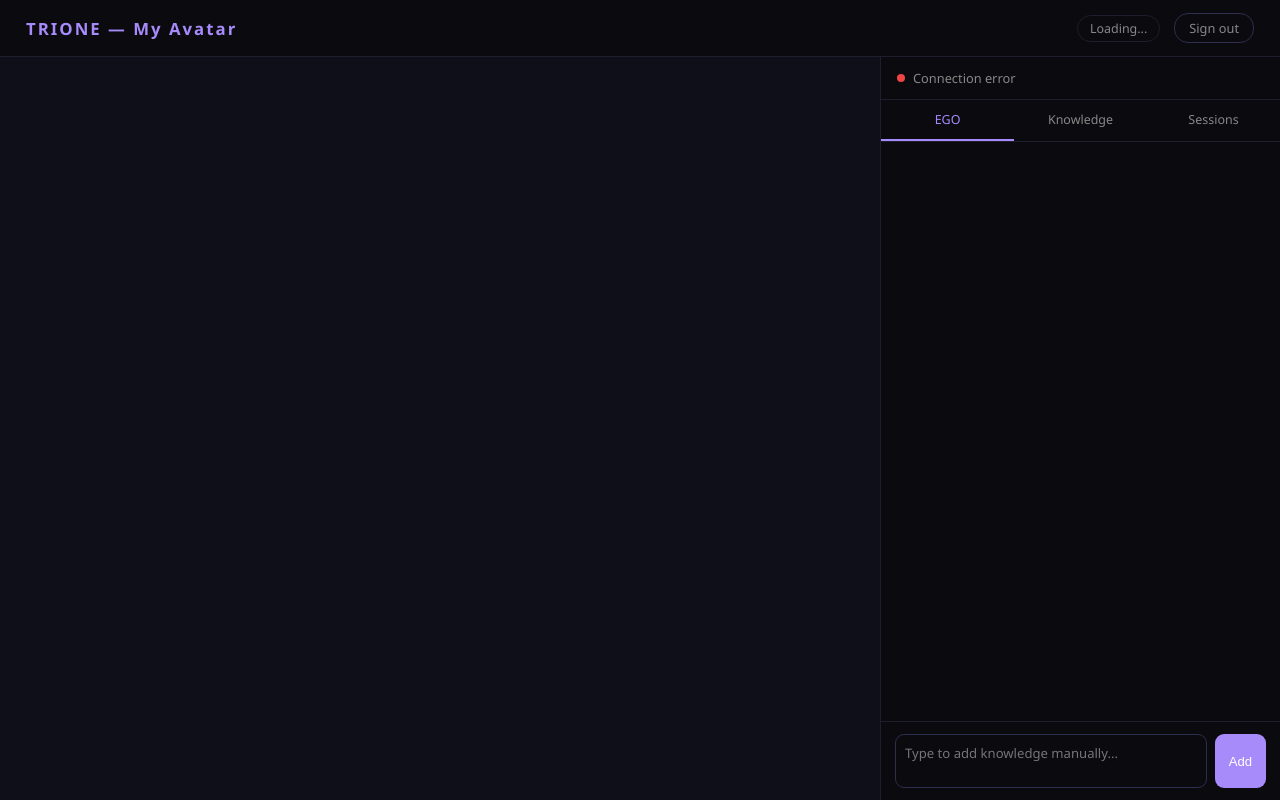
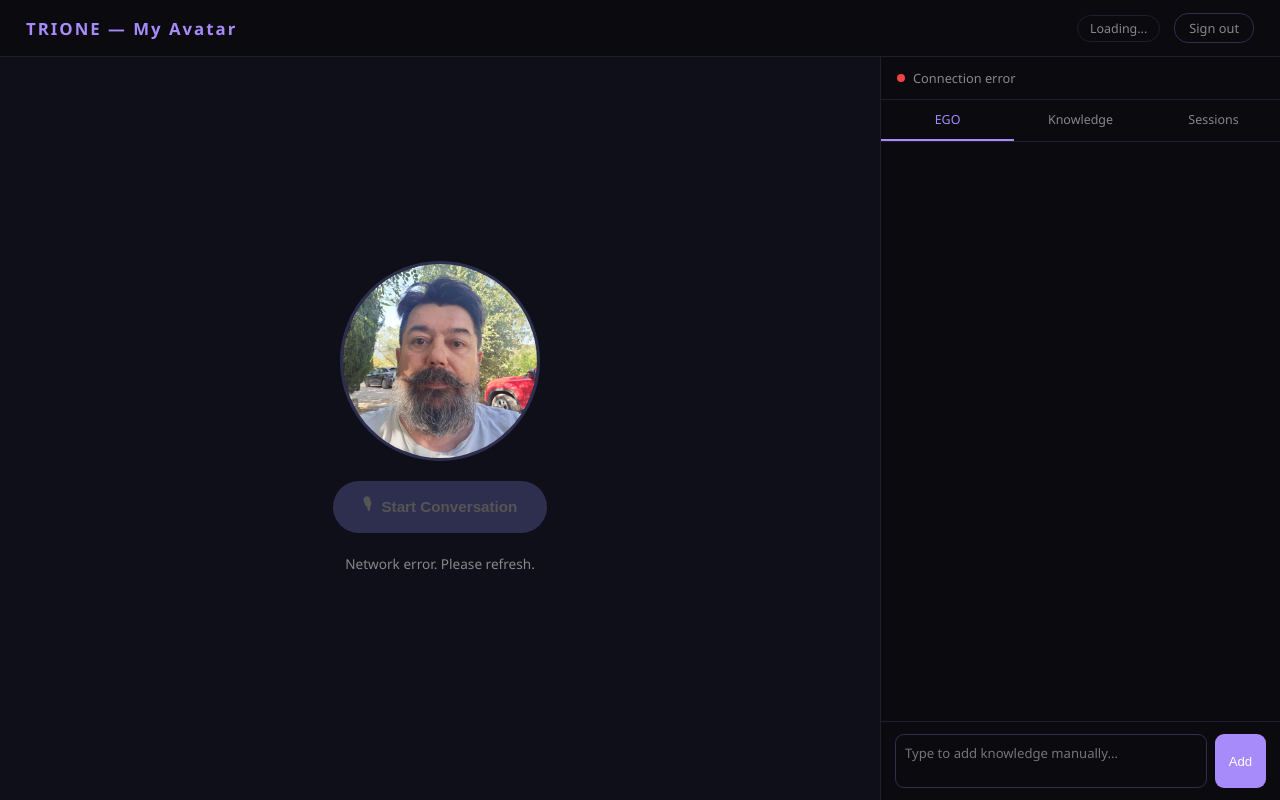
Before and after one commit to kanchang12/avatardemo, a Flask app: page /customer/ in a window 1280 px wide. Run offline with Flask 3, Linux system fonts and the light colour scheme; the visitor is signed in with stand-in values (Sample User, id 1); some libraries are stand-ins or nearby versions.

Commit message:
Update index.html

```diff
--- a/templates/customer/index.html
+++ b/templates/customer/index.html
@@ -13,7 +13,18 @@ nav h1{color:#a78bfa;font-size:1.05rem;letter-spacing:2px;flex:1}
 nav a{color:#888;font-size:0.8rem;text-decoration:none;padding:5px 14px;border:1px solid #2e2e4e;border-radius:14px}
 nav a:hover{border-color:#a78bfa;color:#a78bfa}
 .layout{display:flex;flex:1;overflow:hidden;height:calc(100vh - 50px)}
-.vpanel{flex:1;background:#0f0f1a;position:relative;display:flex;align-items:center;justify-content:center;min-height:0}
+.vpanel{flex:1;background:#0f0f1a;position:relative;display:flex;flex-direction:column;align-items:center;justify-content:center;gap:20px}
+.avatar-ring{width:200px;height:200px;border-radius:50%;border:3px solid #2e2e4e;overflow:hidden;position:relative;flex-shrink:0}
+.avatar-ring img{width:100%;height:100%;object-fit:cover;display:block}
+.avatar-ring .pulse{position:absolute;inset:0;border-radius:50%;border:3px solid #a78bfa;opacity:0;pointer-events:none}
+.avatar-ring.speaking .pulse{animation:pulse 1.2s ease-in-out infinite}
+@keyframes pulse{0%{transform:scale(1);opacity:0.8}100%{transform:scale(1.2);opacity:0}}
+.voice-btn{display:flex;align-items:center;gap:10px;background:#a78bfa;color:#fff;border:none;border-radius:50px;padding:13px 30px;font-size:0.95rem;cursor:pointer;font-weight:600;transition:background 0.2s}
+.voice-btn:hover{background:#9061f9}
+.voice-btn:disabled{background:#2e2e4e;cursor:not-allowed;color:#555}
+.voice-btn.active{background:#ef4444}
+.voice-btn.active:hover{background:#dc2626}
+.transcript{max-width:400px;text-align:center;font-size:0.85rem;color:#888;line-height:1.6;min-height:44px;padding:0 20px}
 .side{width:400px;border-left:1px solid #1e1e2e;display:flex;flex-direction:column;overflow:hidden;flex-shrink:0}
 .status-section{padding:12px 16px;border-bottom:1px solid #1e1e2e;flex-shrink:0;display:flex;align-items:center;gap:8px}
 .sdot{width:8px;height:8px;border-radius:50%;background:#333;flex-shrink:0}
@@ -62,14 +73,24 @@ nav a:hover{border-color:#a78bfa;color:#a78bfa}
 </nav>
 
 <div class="layout">
-  <!-- Avatar panel — D-ID embed targets this div -->
-  <div class="vpanel" id="vpanel"></div>
+  <!-- LEFT: D-ID avatar face + ElevenLabs voice controls -->
+  <div class="vpanel">
+    <div class="avatar-ring" id="avatarRing">
+      <img src="/avatar/thumbnail" onerror="this.style.display='none'" alt="Avatar">
+      <div class="pulse"></div>
+    </div>
+    <button class="voice-btn" id="voiceBtn" onclick="toggleConversation()" disabled>
+      <span id="voiceBtnIcon">🎙</span>
+      <span id="voiceBtnText">Start Conversation</span>
+    </button>
+    <div class="transcript" id="transcript">Initialising...</div>
+  </div>
 
-  <!-- Sidebar — single, inside layout -->
+  <!-- RIGHT: EGO / Knowledge / Sessions sidebar -->
   <div class="side">
     <div class="status-section">
       <div class="sdot" id="sDot"></div>
-      <span class="stext" id="sText">Initialising...</span>
+      <span class="stext" id="sText">Connecting...</span>
     </div>
     <div class="tabs">
       <div class="tab active" onclick="switchTab('ego',this)">EGO</div>
@@ -89,10 +110,12 @@ nav a:hover{border-color:#a78bfa;color:#a78bfa}
 <div class="toast" id="toast"></div>
 
 <script>
-let sessionId = null, customerId = null;
+let sessionId = null, customerId = null, signedUrl = null, elAgentId = null;
+let conversation = null, isConnected = false;
 
 async function init() {
   setStatus('Getting session...', '#f59e0b');
+  setTranscript('Connecting...');
 
   try {
     const r = await fetch('/customer/session', {
@@ -100,42 +123,147 @@ async function init() {
       headers: {'Content-Type': 'application/json'},
       body: JSON.stringify({})
     });
-
     const d = await r.json();
 
     if (!r.ok || d.error) {
       setStatus('Error: ' + (d.error || 'Server error'), '#ef4444');
-      console.error('Session error:', d.error);
+      setTranscript('Failed to connect. Please refresh.');
       return;
     }
 
-    sessionId  = d.session_id;
-    customerId = d.customer_id;
+    sessionId   = d.session_id;
+    customerId  = d.customer_id;
+    signedUrl   = d.signed_url;
+    elAgentId   = d.elevenlabs_agent_id;
 
     document.getElementById('kCount').textContent = d.knowledge_count + ' chunks';
     renderEgo(d.ego_model, d.persona);
     loadKnowledge();
     loadSessions();
-    setStatus('Avatar Active', '#4ade80');
+
+    setStatus('Ready', '#4ade80');
+    setTranscript('Click "Start Conversation" to talk to your avatar.');
+    document.getElementById('voiceBtn').disabled = false;
 
   } catch (e) {
     setStatus('Connection error', '#ef4444');
+    setTranscript('Network error. Please refresh.');
     console.error('Init failed:', e);
   }
 }
 
+async function toggleConversation() {
+  if (!isConnected) {
+    await startConversation();
+  } else {
+    await stopConversation();
+  }
+}
+
+async function startConversation() {
+  setStatus('Connecting...', '#f59e0b');
+  setTranscript('Requesting microphone access...');
+  document.getElementById('voiceBtn').disabled = true;
+
+  try {
+    await navigator.mediaDevices.getUserMedia({ audio: true });
+
+    const { Conversation } = await import('https://cdn.jsdelivr.net/npm/@11labs/client@latest/dist/index.js');
+
+    conversation = await Conversation.startSession({
+      signedUrl: signedUrl || undefined,
+      agentId: signedUrl ? undefined : elAgentId,
+
+      onConnect: () => {
+        isConnected = true;
+        document.getElementById('voiceBtn').disabled = false;
+        document.getElementById('voiceBtn').classList.add('active');
+        document.getElementById('voiceBtnIcon').textContent = '⏹';
+        document.getElementById('voiceBtnText').textContent = 'End Conversation';
+        setStatus('Live', '#4ade80');
+        setTranscript('Connected — speak now.');
+      },
+
+      onDisconnect: () => {
+        isConnected = false;
+        conversation = null;
+        document.getElementById('voiceBtn').disabled = false;
+        document.getElementById('voiceBtn').classList.remove('active');
+        document.getElementById('avatarRing').classList.remove('speaking');
+        document.getElementById('voiceBtnIcon').textContent = '🎙';
+        document.getElementById('voiceBtnText').textContent = 'Start Conversation';
+        setStatus('Ready', '#4ade80');
+        setTranscript('Conversation ended. Click to start again.');
+        setTimeout(() => loadKnowledge(), 3000);
+      },
+
+      onMessage: (msg) => {
+        const isAgent = msg.type === 'agent_response';
+        const isUser  = msg.type === 'user_transcript';
+        if (isAgent || isUser) {
+          const speaker = isAgent ? 'Avatar' : 'You';
+          const text    = msg.message || msg.text || '';
+          if (text) {
+            setTranscript(`${speaker}: ${text}`);
+            saveMessage(isAgent ? 'avatar' : 'user', text);
+            if (isUser) trainText(text);
+          }
+        }
+      },
+
+      onModeChange: (mode) => {
+        if (mode.mode === 'speaking') {
+          document.getElementById('avatarRing').classList.add('speaking');
+        } else {
+          document.getElementById('avatarRing').classList.remove('speaking');
+        }
+      },
+
+      onError: (err) => {
+        console.error('ElevenLabs error:', err);
+        setStatus('Error', '#ef4444');
+        setTranscript('Error: ' + (err.message || String(err)));
+        document.getElementById('voiceBtn').disabled = false;
+      }
+    });
+
+  } catch (e) {
+    setStatus('Error', '#ef4444');
+    setTranscript('Could not start: ' + e.message);
+    document.getElementById('voiceBtn').disabled = false;
+    console.error(e);
+  }
+}
+
+async function stopConversation() {
+  if (conversation) {
+    await conversation.endSession();
+  }
+}
+
+async function saveMessage(speaker, text) {
+  try {
+    await fetch('/u/message', {
+      method: 'POST',
+      headers: {'Content-Type': 'application/json'},
+      body: JSON.stringify({ session_id: sessionId, customer_id: customerId, speaker, text })
+    });
+  } catch(e) {}
+}
+
 async function trainText(text) {
   if (!text.trim() || !sessionId) return;
+  try {
     const r = await fetch('/customer/train', {
       method: 'POST',
       headers: {'Content-Type': 'application/json'},
-    body: JSON.stringify({text, session_id: sessionId, context: 'voice conversation with own avatar'})
+      body: JSON.stringify({ text, session_id: sessionId, context: 'voice conversation with own avatar' })
     });
     const d = await r.json();
     if (d.chunks_added > 0 || d.beliefs_extracted > 0) {
       showToast(`EGO updated: +${d.chunks_added} chunks, +${d.beliefs_extracted} beliefs`);
-    setTimeout(() => { loadKnowledge(); }, 2500);
     }
+  } catch(e) {}
 }
 
 async function trainManual() {
@@ -143,6 +271,7 @@ async function trainManual() {
   if (!text) return;
   document.getElementById('trainText').value = '';
   await trainText(text);
+  await loadKnowledge();
 }
 
 async function loadKnowledge() {
@@ -234,6 +363,10 @@ function setStatus(text, color) {
   document.getElementById('sDot').style.background = color;
 }
 
+function setTranscript(text) {
+  document.getElementById('transcript').textContent = text;
+}
+
 function showToast(msg) {
   const t = document.getElementById('toast');
   t.textContent = msg;
@@ -244,15 +377,5 @@ function showToast(msg) {
 setInterval(() => { if (sessionId) loadKnowledge(); }, 30000);
 init();
 </script>
-
-<!-- D-ID embed — must come after #vpanel exists in DOM -->
-<script type="module"
-  src="https://agent.d-id.com/v2/index.js"
-  data-mode="full"
-  data-client-key="ck_9GCDUOVmW_bakvKO_Vw8e"
-  data-agent-id="v2_agt_jgKxLh3e"
-  data-monitor="true"
-  data-target-id="vpanel">
-</script>
 </body>
 </html>
```
Lines whose indentation alone changed are shown as unchanged.
